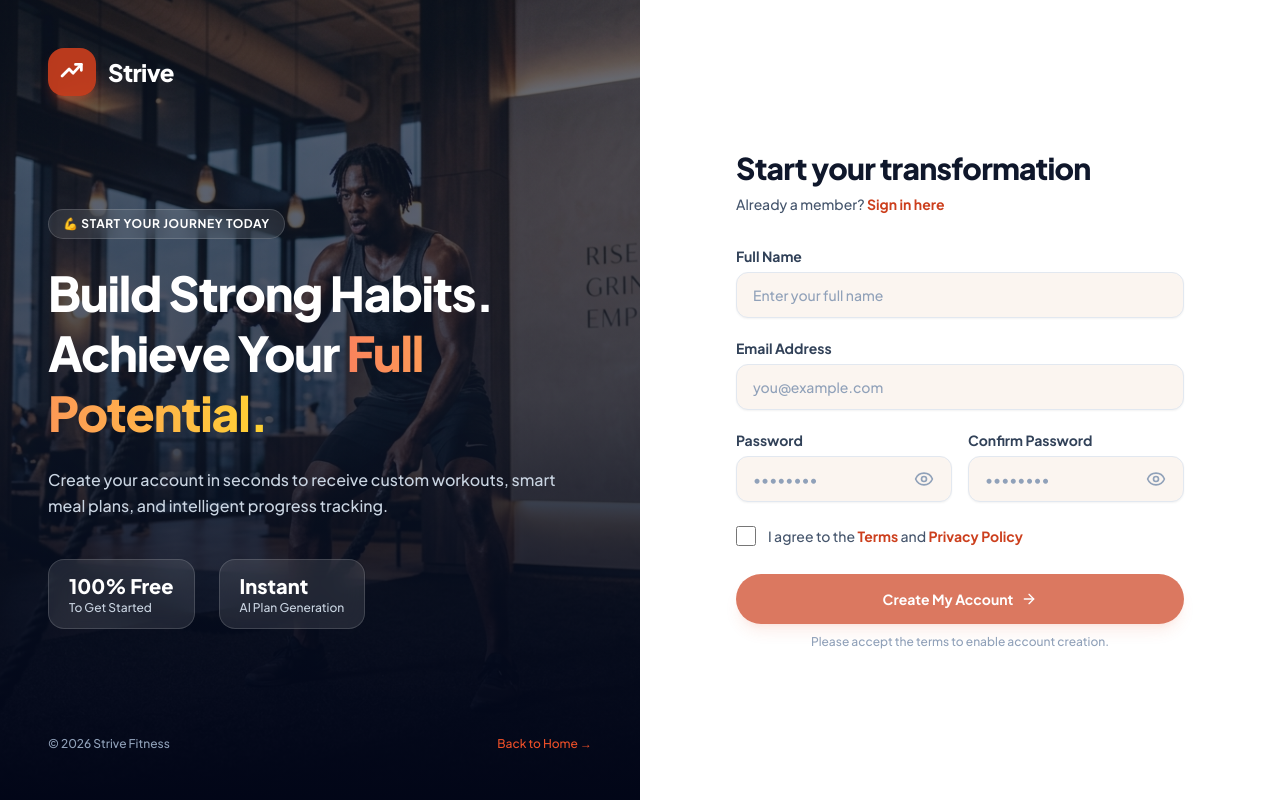
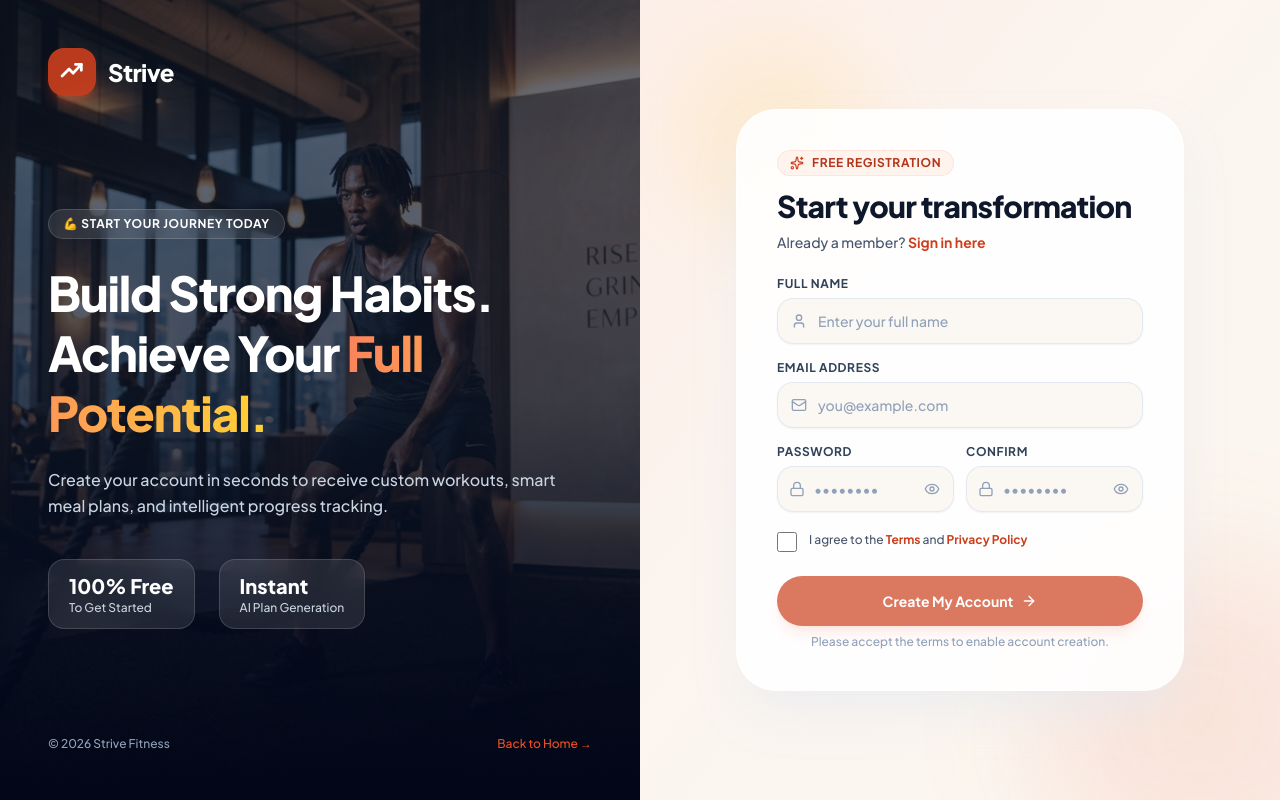
Before and after one commit to josntndr/strive, a Next.js app in the folder frontend/: page /register in a window 1280 px wide. Built offline with nearby package versions, Linux system fonts and the light colour scheme; no server answers.

Commit message:
Elevate 2nd panel auth design: floating glassmorphic card, glowing ambient mesh backdrop & input icons

```diff
--- a/frontend/src/app/login/page.tsx
+++ b/frontend/src/app/login/page.tsx
@@ -3,7 +3,7 @@
 import { useEffect, useState } from "react";
 import Link from "next/link";
 import { useRouter } from "next/navigation";
-import { Loader2, LogIn, Eye, EyeOff } from "lucide-react";
+import { Loader2, LogIn, Eye, EyeOff, Mail, Lock, Shield } from "lucide-react";
 import { BrandMark } from "@/components/BrandMark";
 import { toast } from "react-hot-toast";
 import { getToken, postJson, saveAuth } from "@/lib/api";
@@ -109,9 +109,13 @@ export default function LoginPage() {
         </div>
       </div>
 
-      {/* 2nd Panel: Login Form */}
-      <div className="flex flex-col justify-center py-12 px-6 sm:px-12 lg:px-16 bg-white">
-        <div className="mx-auto w-full max-w-md">
+      {/* 2nd Panel: Styled Glassmorphic Form Card */}
+      <div className="relative flex flex-col justify-center py-12 px-6 sm:px-12 lg:px-16 bg-gradient-to-br from-cream/90 via-slate-50 to-orange-50/30 overflow-hidden">
+        {/* Subtle Ambient Glowing Orbs */}
+        <div className="absolute -bottom-20 -right-20 w-80 h-80 bg-blue-500/10 rounded-full blur-3xl pointer-events-none" />
+        <div className="absolute top-10 left-10 w-48 h-48 bg-amber-400/10 rounded-full blur-2xl pointer-events-none" />
+
+        <div className="mx-auto w-full max-w-md bg-white/90 backdrop-blur-xl p-8 sm:p-10 rounded-[2.5rem] border border-white/80 shadow-2xl shadow-slate-200/70 hover-lift relative z-10">
           {/* Mobile Brand Link */}
           <div className="lg:hidden mb-8">
             <Link href="/" className="inline-flex items-center space-x-2.5">
@@ -122,7 +126,11 @@ export default function LoginPage() {
             </Link>
           </div>
 
-          <div>
+          <div className="mb-6">
+            <div className="inline-flex items-center gap-2 px-3 py-1 rounded-full bg-blue-50 text-blue-700 text-xs font-bold uppercase tracking-wider mb-3 border border-blue-100/80">
+              <Shield className="w-3.5 h-3.5 text-blue-600" />
+              Secure Member Login
+            </div>
             <h2 className="text-3xl font-extrabold text-slate-900 tracking-tight">Welcome back</h2>
             <p className="mt-2 text-sm text-slate-600 font-medium">
               Don&apos;t have an account yet?{" "}
@@ -132,12 +140,16 @@ export default function LoginPage() {
             </p>
           </div>
 
-          <div className="mt-8">
-            <form className="space-y-6" onSubmit={onSubmit}>
           <div>
-                <label htmlFor="email" className="block text-sm font-bold text-slate-700 mb-2">
+            <form className="space-y-5" onSubmit={onSubmit}>
+              <div>
+                <label htmlFor="email" className="block text-xs font-bold uppercase tracking-wider text-slate-700 mb-2">
                   Email address
                 </label>
+                <div className="relative">
+                  <div className="absolute inset-y-0 left-0 pl-3.5 flex items-center pointer-events-none text-slate-400">
+                    <Mail className="h-4 w-4" />
+                  </div>
                   <input
                     id="email"
                     name="email"
@@ -146,18 +158,20 @@ export default function LoginPage() {
                     autoComplete="email"
                     value={formData.email}
                     onChange={(e) => setFormData({ ...formData, email: e.target.value })}
-                  className="block w-full px-4 py-3 bg-slate-50 text-slate-900 border border-slate-200 rounded-xl shadow-xs placeholder-slate-400 focus:outline-none focus:ring-4 focus:ring-blue-500/10 focus:border-blue-600 focus:bg-white transition-all text-sm font-medium"
+                    className="block w-full pl-10 pr-4 py-3.5 bg-slate-50/80 text-slate-900 border border-slate-200/90 rounded-2xl shadow-xs placeholder-slate-400 focus:outline-none focus:ring-4 focus:ring-blue-500/10 focus:border-blue-600 focus:bg-white transition-all text-sm font-medium"
                     placeholder="name@example.com"
                   />
                 </div>
+              </div>
 
               <div>
-                <div className="flex items-center justify-between mb-2">
-                  <label htmlFor="password" className="block text-sm font-bold text-slate-700">
+                <label htmlFor="password" className="block text-xs font-bold uppercase tracking-wider text-slate-700 mb-2">
                   Password
                 </label>
+                <div className="relative">
+                  <div className="absolute inset-y-0 left-0 pl-3.5 flex items-center pointer-events-none text-slate-400">
+                    <Lock className="h-4 w-4" />
                   </div>
-                <div className="relative">
                   <input
                     id="password"
                     name="password"
@@ -166,7 +180,7 @@ export default function LoginPage() {
                     autoComplete="current-password"
                     value={formData.password}
                     onChange={(e) => setFormData({ ...formData, password: e.target.value })}
-                    className="block w-full px-4 py-3 pr-11 bg-slate-50 text-slate-900 border border-slate-200 rounded-xl shadow-xs placeholder-slate-400 focus:outline-none focus:ring-4 focus:ring-blue-500/10 focus:border-blue-600 focus:bg-white transition-all text-sm font-medium"
+                    className="block w-full pl-10 pr-11 py-3.5 bg-slate-50/80 text-slate-900 border border-slate-200/90 rounded-2xl shadow-xs placeholder-slate-400 focus:outline-none focus:ring-4 focus:ring-blue-500/10 focus:border-blue-600 focus:bg-white transition-all text-sm font-medium"
                     placeholder="••••••••"
                   />
                   <button
@@ -180,18 +194,18 @@ export default function LoginPage() {
                 </div>
               </div>
 
-              <div>
+              <div className="pt-2">
                 <button
                   type="submit"
                   disabled={isLoading}
-                  className="w-full flex justify-center items-center py-3.5 px-4 border border-transparent rounded-full shadow-lg shadow-blue-500/25 text-sm font-bold text-white bg-blue-600 hover:bg-blue-700 hover:shadow-xl hover:shadow-blue-500/30 active:scale-95 disabled:opacity-50 disabled:cursor-not-allowed transition-all"
+                  className="w-full flex justify-center items-center py-4 px-4 border border-transparent rounded-full shadow-lg shadow-blue-500/25 text-sm font-bold text-white bg-blue-600 hover:bg-blue-700 hover:shadow-xl hover:shadow-blue-500/30 active:scale-95 disabled:opacity-50 disabled:cursor-not-allowed transition-all group"
                 >
                   {isLoading ? (
                     <Loader2 className="w-5 h-5 animate-spin" />
                   ) : (
                     <span className="flex items-center gap-2">
                       Sign In
-                      <LogIn className="w-4 h-4" />
+                      <LogIn className="w-4 h-4 group-hover:translate-x-0.5 transition-transform" />
                     </span>
                   )}
                 </button>
--- a/frontend/src/app/register/page.tsx
+++ b/frontend/src/app/register/page.tsx
@@ -3,7 +3,7 @@
 import { useEffect, useState } from "react";
 import Link from "next/link";
 import { useRouter } from "next/navigation";
-import { Loader2, ArrowRight, ShieldCheck, FileText, Eye, EyeOff } from "lucide-react";
+import { Loader2, ArrowRight, ShieldCheck, FileText, Eye, EyeOff, User, Mail, Lock, Sparkles } from "lucide-react";
 import { BrandMark } from "@/components/BrandMark";
 import { toast } from "react-hot-toast";
 import { Modal } from "@/components/Modal";
@@ -142,9 +142,13 @@ export default function RegisterPage() {
         </div>
       </div>
 
-      {/* 2nd Panel: Form Container */}
-      <div className="flex flex-col justify-center py-12 px-6 sm:px-12 lg:px-16 bg-white overflow-y-auto">
-        <div className="mx-auto w-full max-w-md">
+      {/* 2nd Panel: Styled Glassmorphic Form Card */}
+      <div className="relative flex flex-col justify-center py-12 px-6 sm:px-12 lg:px-16 bg-gradient-to-br from-cream/90 via-slate-50 to-orange-50/30 overflow-y-auto">
+        {/* Ambient Glowing Orbs */}
+        <div className="absolute -bottom-20 -right-20 w-80 h-80 bg-blue-500/10 rounded-full blur-3xl pointer-events-none" />
+        <div className="absolute top-10 left-10 w-48 h-48 bg-amber-400/10 rounded-full blur-2xl pointer-events-none" />
+
+        <div className="mx-auto w-full max-w-md bg-white/90 backdrop-blur-xl p-8 sm:p-10 rounded-[2.5rem] border border-white/80 shadow-2xl shadow-slate-200/70 hover-lift relative z-10">
           {/* Mobile Brand Link */}
           <div className="lg:hidden mb-8">
             <Link href="/" className="inline-flex items-center space-x-2.5">
@@ -155,7 +159,11 @@ export default function RegisterPage() {
             </Link>
           </div>
 
-          <div>
+          <div className="mb-6">
+            <div className="inline-flex items-center gap-2 px-3 py-1 rounded-full bg-blue-50 text-blue-700 text-xs font-bold uppercase tracking-wider mb-3 border border-blue-100/80">
+              <Sparkles className="w-3.5 h-3.5 text-blue-600" />
+              Free Registration
+            </div>
             <h2 className="text-3xl font-extrabold text-slate-900 tracking-tight">Start your transformation</h2>
             <p className="mt-2 text-sm text-slate-600 font-medium">
               Already a member?{" "}
@@ -165,12 +173,16 @@ export default function RegisterPage() {
             </p>
           </div>
 
-          <div className="mt-8">
-            <form className="space-y-5" onSubmit={onSubmit}>
           <div>
-                <label htmlFor="name" className="block text-sm font-bold text-slate-700 mb-1.5">
+            <form className="space-y-4" onSubmit={onSubmit}>
+              <div>
+                <label htmlFor="name" className="block text-xs font-bold uppercase tracking-wider text-slate-700 mb-1.5">
                   Full Name
                 </label>
+                <div className="relative">
+                  <div className="absolute inset-y-0 left-0 pl-3.5 flex items-center pointer-events-none text-slate-400">
+                    <User className="h-4 w-4" />
+                  </div>
                   <input
                     id="name"
                     name="name"
@@ -179,15 +191,20 @@ export default function RegisterPage() {
                     autoComplete="name"
                     value={formData.name}
                     onChange={(e) => setFormData({ ...formData, name: e.target.value })}
-                  className="block w-full px-4 py-3 bg-slate-50 text-slate-900 border border-slate-200 rounded-xl shadow-xs placeholder-slate-400 focus:outline-none focus:ring-4 focus:ring-blue-500/10 focus:border-blue-600 focus:bg-white transition-all text-sm font-medium"
+                    className="block w-full pl-10 pr-4 py-3 bg-slate-50/80 text-slate-900 border border-slate-200/90 rounded-2xl shadow-xs placeholder-slate-400 focus:outline-none focus:ring-4 focus:ring-blue-500/10 focus:border-blue-600 focus:bg-white transition-all text-sm font-medium"
                     placeholder="Enter your full name"
                   />
                 </div>
+              </div>
 
               <div>
-                <label htmlFor="email" className="block text-sm font-bold text-slate-700 mb-1.5">
+                <label htmlFor="email" className="block text-xs font-bold uppercase tracking-wider text-slate-700 mb-1.5">
                   Email Address
                 </label>
+                <div className="relative">
+                  <div className="absolute inset-y-0 left-0 pl-3.5 flex items-center pointer-events-none text-slate-400">
+                    <Mail className="h-4 w-4" />
+                  </div>
                   <input
                     id="email"
                     name="email"
@@ -196,17 +213,21 @@ export default function RegisterPage() {
                     autoComplete="email"
                     value={formData.email}
                     onChange={(e) => setFormData({ ...formData, email: e.target.value })}
-                  className="block w-full px-4 py-3 bg-slate-50 text-slate-900 border border-slate-200 rounded-xl shadow-xs placeholder-slate-400 focus:outline-none focus:ring-4 focus:ring-blue-500/10 focus:border-blue-600 focus:bg-white transition-all text-sm font-medium"
+                    className="block w-full pl-10 pr-4 py-3 bg-slate-50/80 text-slate-900 border border-slate-200/90 rounded-2xl shadow-xs placeholder-slate-400 focus:outline-none focus:ring-4 focus:ring-blue-500/10 focus:border-blue-600 focus:bg-white transition-all text-sm font-medium"
                     placeholder="you@example.com"
                   />
                 </div>
+              </div>
 
-              <div className="grid grid-cols-1 sm:grid-cols-2 gap-4">
+              <div className="grid grid-cols-1 sm:grid-cols-2 gap-3">
                 <div>
-                  <label htmlFor="password" className="block text-sm font-bold text-slate-700 mb-1.5">
+                  <label htmlFor="password" className="block text-xs font-bold uppercase tracking-wider text-slate-700 mb-1.5">
                     Password
                   </label>
                   <div className="relative">
+                    <div className="absolute inset-y-0 left-0 pl-3 flex items-center pointer-events-none text-slate-400">
+                      <Lock className="h-4 w-4" />
+                    </div>
                     <input
                       id="password"
                       name="password"
@@ -215,24 +236,27 @@ export default function RegisterPage() {
                       autoComplete="new-password"
                       value={formData.password}
                       onChange={(e) => setFormData({ ...formData, password: e.target.value })}
-                      className="block w-full px-4 py-3 pr-11 bg-slate-50 text-slate-900 border border-slate-200 rounded-xl shadow-xs placeholder-slate-400 focus:outline-none focus:ring-4 focus:ring-blue-500/10 focus:border-blue-600 focus:bg-white transition-all text-sm font-medium"
+                      className="block w-full pl-9 pr-9 py-3 bg-slate-50/80 text-slate-900 border border-slate-200/90 rounded-2xl shadow-xs placeholder-slate-400 focus:outline-none focus:ring-4 focus:ring-blue-500/10 focus:border-blue-600 focus:bg-white transition-all text-sm font-medium"
                       placeholder="••••••••"
                     />
                     <button
                       type="button"
                       onClick={() => setShowPassword(!showPassword)}
-                      className="absolute right-3 top-1/2 -translate-y-1/2 p-1.5 text-slate-400 hover:text-blue-600 transition-colors"
+                      className="absolute right-2.5 top-1/2 -translate-y-1/2 p-1 text-slate-400 hover:text-blue-600 transition-colors"
                       aria-label={showPassword ? "Hide password" : "Show password"}
                     >
-                      {showPassword ? <EyeOff className="w-5 h-5" /> : <Eye className="w-5 h-5" />}
+                      {showPassword ? <EyeOff className="w-4 h-4" /> : <Eye className="w-4 h-4" />}
                     </button>
                   </div>
                 </div>
                 <div>
-                  <label htmlFor="confirmPassword" className="block text-sm font-bold text-slate-700 mb-1.5">
-                    Confirm Password
+                  <label htmlFor="confirmPassword" className="block text-xs font-bold uppercase tracking-wider text-slate-700 mb-1.5">
+                    Confirm
                   </label>
                   <div className="relative">
+                    <div className="absolute inset-y-0 left-0 pl-3 flex items-center pointer-events-none text-slate-400">
+                      <Lock className="h-4 w-4" />
+                    </div>
                     <input
                       id="confirmPassword"
                       name="confirmPassword"
@@ -241,16 +265,16 @@ export default function RegisterPage() {
                       autoComplete="new-password"
                       value={formData.confirmPassword}
                       onChange={(e) => setFormData({ ...formData, confirmPassword: e.target.value })}
-                      className="block w-full px-4 py-3 pr-11 bg-slate-50 text-slate-900 border border-slate-200 rounded-xl shadow-xs placeholder-slate-400 focus:outline-none focus:ring-4 focus:ring-blue-500/10 focus:border-blue-600 focus:bg-white transition-all text-sm font-medium"
+                      className="block w-full pl-9 pr-9 py-3 bg-slate-50/80 text-slate-900 border border-slate-200/90 rounded-2xl shadow-xs placeholder-slate-400 focus:outline-none focus:ring-4 focus:ring-blue-500/10 focus:border-blue-600 focus:bg-white transition-all text-sm font-medium"
                       placeholder="••••••••"
                     />
                     <button
                       type="button"
                       onClick={() => setShowConfirmPassword(!showConfirmPassword)}
-                      className="absolute right-3 top-1/2 -translate-y-1/2 p-1.5 text-slate-400 hover:text-blue-600 transition-colors"
+                      className="absolute right-2.5 top-1/2 -translate-y-1/2 p-1 text-slate-400 hover:text-blue-600 transition-colors"
                       aria-label={showConfirmPassword ? "Hide confirm password" : "Show confirm password"}
                     >
-                      {showConfirmPassword ? <EyeOff className="w-5 h-5" /> : <Eye className="w-5 h-5" />}
+                      {showConfirmPassword ? <EyeOff className="w-4 h-4" /> : <Eye className="w-4 h-4" />}
                     </button>
                   </div>
                 </div>
@@ -267,7 +291,7 @@ export default function RegisterPage() {
                     className="h-5 w-5 text-blue-600 focus:ring-blue-500 border-slate-300 rounded-lg cursor-pointer transition-colors"
                   />
                 </div>
-                <div className="ml-3 text-sm">
+                <div className="ml-3 text-xs">
                   <label htmlFor="terms" className="font-medium text-slate-600 cursor-pointer select-none">
                     I agree to the{" "}
                     <button
@@ -305,7 +329,7 @@ export default function RegisterPage() {
                       }
                     }
                   }}
-                  className={`w-full flex justify-center items-center py-3.5 px-4 border border-transparent rounded-full shadow-lg text-sm font-bold text-white transition-all active:scale-95 ${
+                  className={`w-full flex justify-center items-center py-3.5 px-4 border border-transparent rounded-full shadow-lg text-sm font-bold text-white transition-all active:scale-95 group ${
                     isFormValid
                       ? "bg-blue-600 hover:bg-blue-700 shadow-blue-500/25 hover:shadow-xl hover:shadow-blue-500/30"
                       : "bg-blue-600/70 hover:bg-blue-600 shadow-blue-500/10"
@@ -316,12 +340,12 @@ export default function RegisterPage() {
                   ) : (
                     <span className="flex items-center gap-2">
                       Create My Account
-                      <ArrowRight className="w-4 h-4" />
+                      <ArrowRight className="w-4 h-4 group-hover:translate-x-0.5 transition-transform" />
                     </span>
                   )}
                 </button>
                 {!acceptedTerms && !isLoading && (
-                  <p className="mt-2.5 text-center text-xs text-slate-400 font-medium">
+                  <p className="mt-2 text-center text-xs text-slate-400 font-medium">
                     Please accept the terms to enable account creation.
                   </p>
                 )}
```
Lines whose indentation alone changed are shown as unchanged.
